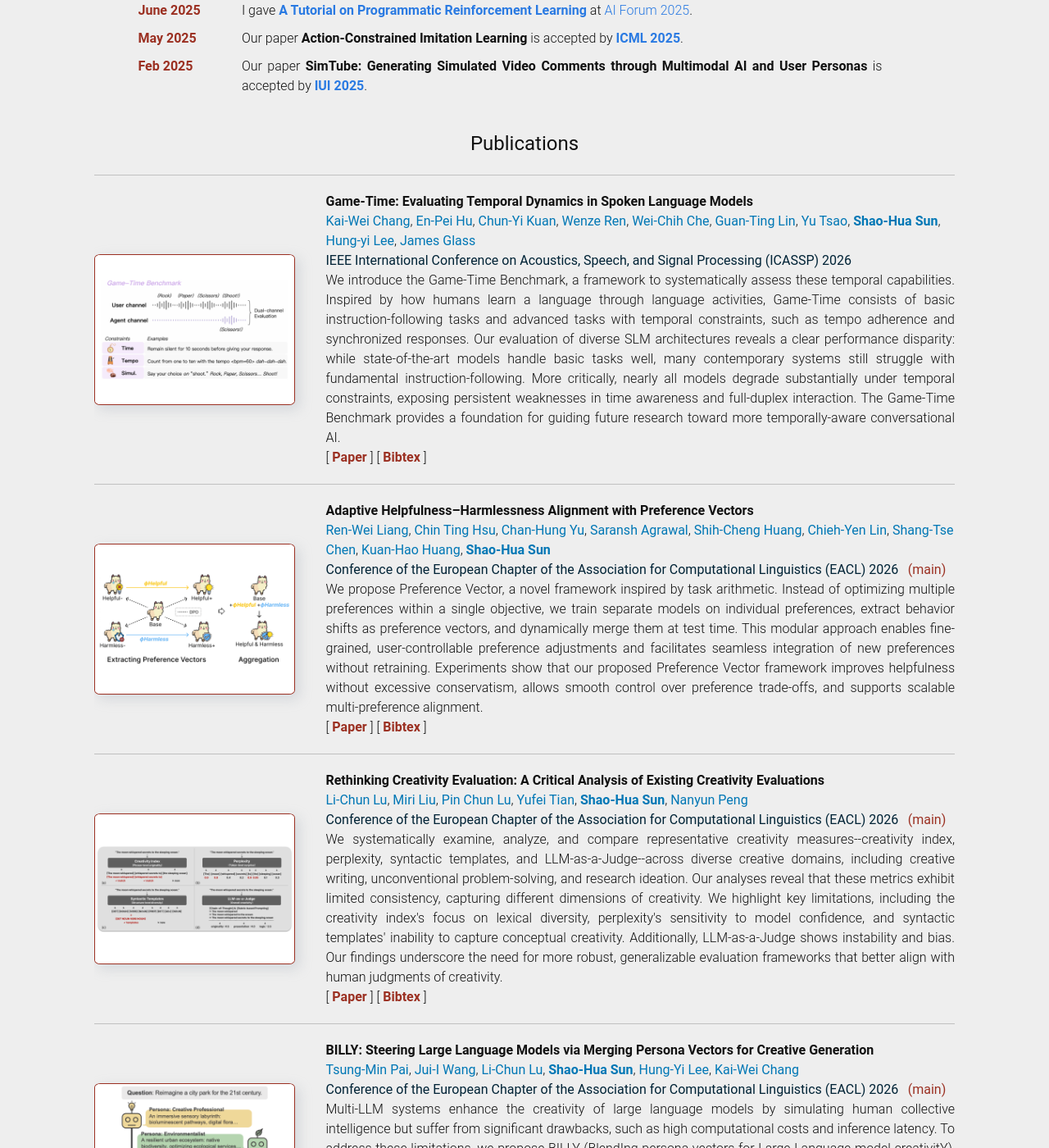
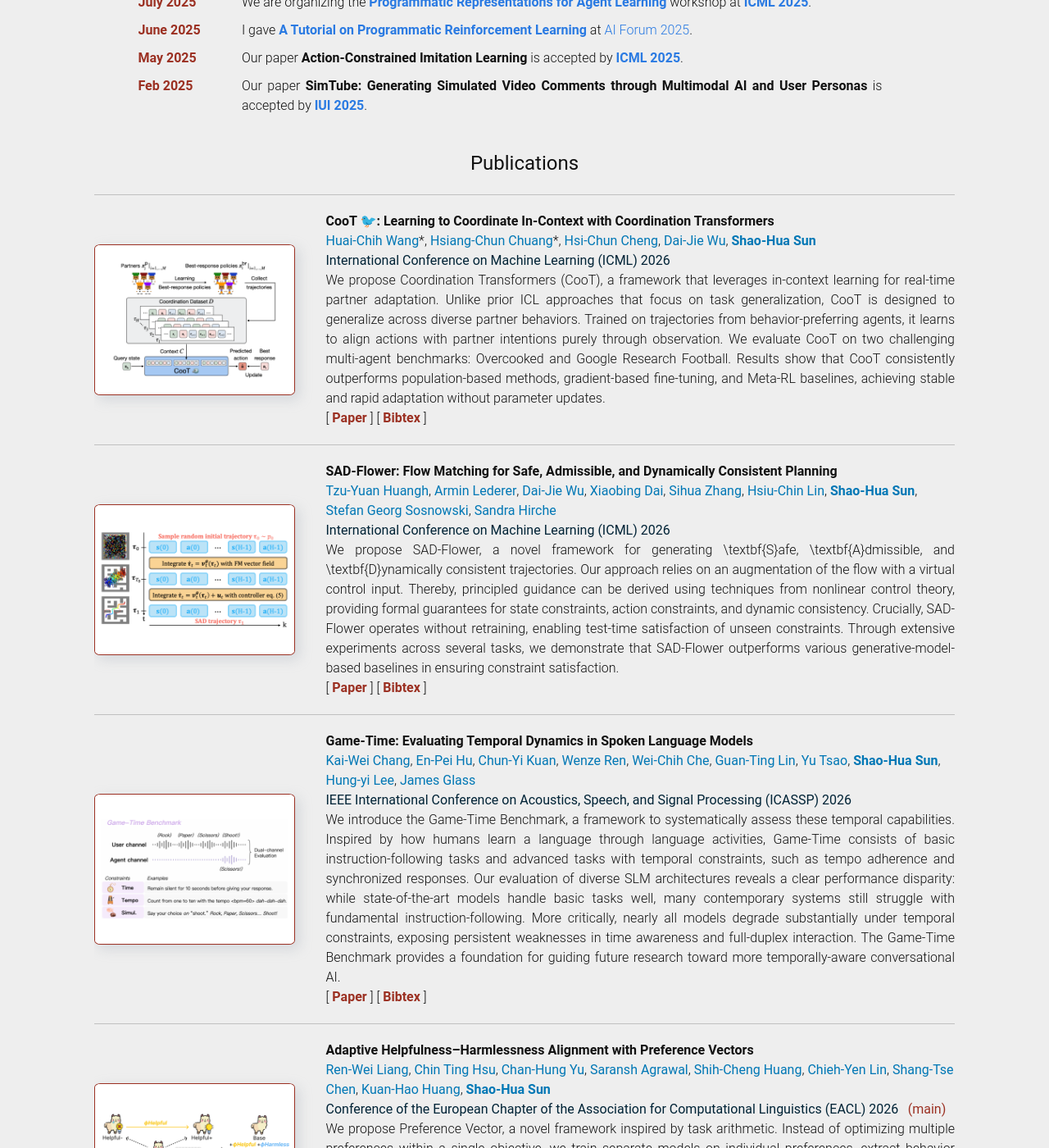
Before and after one commit to shaohua0116/shaohua0116.github.io, a Jekyll site: the page built from index.html, in a window 1280 px wide and 1400 px high, scrolled down 1498 px. Shown: the whole window at 82% size. Built offline with Jekyll 4.4.1, drawn with Linux system fonts in a browser that asks for light colours; some web fonts are replaced; some of the changed text lies outside the part shown.

Commit message:
icml 2026

```diff
--- a/_data/industry.yml
+++ b/_data/industry.yml
@@ -1,4 +1,4 @@
-- partnership: "<b>TSMC</b> (台積電), <b>Nvidia</b> (輝達), <b>ASUS</b> (華碩), <b>欣坊/神農氏</b>, <b>TrendForce</b> (集邦), <b>VICI Holdings</b> (威旭資訊)"
+- partnership: "<b>TSMC</b> (台積電), <b>Nvidia</b> (輝達), <b>ASUS</b> (華碩), <b>欣坊/神農氏</b>, <b>TrendForce</b> (集邦), <b>VICI Holdings</b> (威旭資訊), <b>ITRI</b> (工研院), <b>Delta Electronics</b> (台達電)"
   partner: '產學合作'
 - partnership: "<b>Appier</b> (沛星互動) "
   partner: 'Adjunct Research Scientist'
--- a/_data/publications.yml
+++ b/_data/publications.yml
@@ -1,3 +1,65 @@
+- title: 'CooT 🐦: Learning to Coordinate In-Context with Coordination Transformers'
+  date:  'May 202'
+  imgurl: '/images/projects/coot.png'
+  imgprop: 'frame'
+  selected: true
+  authors:
+    - name: Huai-Chih Wang
+      equal_contribution: true
+    - name: Hsiang-Chun Chuang
+      equal_contribution: true
+    - name: Hsi-Chun Cheng
+    - name: Dai-Jie Wu
+      url:  'https://jaywu109.github.io/'
+    - name: Shao-Hua Sun
+      url:  ''
+      me: true
+  desc: 'We propose Coordination Transformers (CooT), a framework that leverages in-context learning for real-time partner adaptation. Unlike prior ICL approaches that focus on task generalization, CooT is designed to generalize across diverse partner behaviors. Trained on trajectories from behavior-preferring agents, it learns to align actions with partner intentions purely through observation. We evaluate CooT on two challenging multi-agent benchmarks: Overcooked and Google Research Football. Results show that CooT consistently outperforms population-based methods, gradient-based fine-tuning, and Meta-RL baselines, achieving stable and rapid adaptation without parameter updates.'
+  abstract: 'Effective coordination among unfamiliar partners remains a major challenge in multi-agent systems. Existing approaches, such as population-based methods, improve robustness through diversity but often lack mechanisms for efficient adaptation beyond the training distribution. Fine-tuning is also impractical for few-shot learning because it requires a large number of interactions for meaningful improvement. To address these limitations, we propose Coordination Transformers (CooT), a framework that leverages in-context learning (ICL) for real-time partner adaptation. Unlike prior ICL approaches that focus on task generalization, CooT is designed to generalize across diverse partner behaviors. Trained on trajectories from behavior-preferring agents, it learns to align actions with partner intentions purely through observation. We evaluate CooT on two challenging multi-agent benchmarks: Overcooked and Google Research Football. Results show that CooT consistently outperforms population-based methods, gradient-based fine-tuning, and Meta-RL baselines, achieving stable and rapid adaptation without parameter updates. Human evaluations also identify CooT as a preferred collaborator, and our ablations confirm its ability to adapt quickly to new partners and remain stable under sudden partner changes, making it reliable for real-world human-AI collaboration.'
+  tags:
+    - name: 'Paper'
+      url:  'https://arxiv.org/abs/2506.23549'
+    - name: 'Bibtex'
+      url:  '/bibtex/coot.txt'
+  publisher:  'International Conference on Machine Learning (ICML) 2026'
+  oral: false
+  oral_text: ''
+  status:   ''
+
+- title: 'SAD-Flower: Flow Matching for Safe, Admissible, and Dynamically Consistent Planning'
+  date:  'May 2025'
+  imgurl: '/images/projects/sadflower.png'
+  imgprop: 'frame'
+  selected: true
+  authors:
+    - name: Tzu-Yuan Huangh
+    - name: Armin Lederer
+      url: 'https://alederer25.github.io/'
+    - name: Dai-Jie Wu
+      url:  'https://jaywu109.github.io/'
+    - name: Xiaobing Dai
+    - name: Sihua Zhang
+    - name: Hsiu-Chin Lin
+      url:  'https://sites.google.com/site/hsiuchinlin/'
+    - name: Shao-Hua Sun
+      url:  ''
+      me: true
+    - name: Stefan Georg Sosnowski
+      url:  'https://www.ce.cit.tum.de/itr/sosnowski/'
+    - name: Sandra Hirche
+      url:  'https://www.professoren.tum.de/en/hirche-sandra'
+  desc: 'We propose SAD-Flower, a novel framework for generating \textbf{S}afe, \textbf{A}dmissible, and \textbf{D}ynamically consistent trajectories. Our approach relies on an augmentation of the flow with a virtual control input. Thereby, principled guidance can be derived using techniques from nonlinear control theory, providing formal guarantees for state constraints, action constraints, and dynamic consistency. Crucially, SAD-Flower operates without retraining, enabling test-time satisfaction of unseen constraints. Through extensive experiments across several tasks, we demonstrate that SAD-Flower outperforms various generative-model-based baselines in ensuring constraint satisfaction.'
+  abstract: 'Flow matching (FM) has shown promising results in data-driven planning. However, it inherently lacks formal guarantees for ensuring state and action constraints, whose satisfaction is a fundamental and crucial requirement for the safety and admissibility of planned trajectories on various systems. Moreover, existing FM planners do not ensure the dynamical consistency, which potentially renders trajectories inexecutable. We address these shortcomings by proposing SAD-Flower, a novel framework for generating \textbf{S}afe, \textbf{A}dmissible, and \textbf{D}ynamically consistent trajectories. Our approach relies on an augmentation of the flow with a virtual control input. Thereby, principled guidance can be derived using techniques from nonlinear control theory, providing formal guarantees for state constraints, action constraints, and dynamic consistency. Crucially, SAD-Flower operates without retraining, enabling test-time satisfaction of unseen constraints. Through extensive experiments across several tasks, we demonstrate that SAD-Flower outperforms various generative-model-based baselines in ensuring constraint satisfaction.'
+  tags:
+    - name: 'Paper'
+      url:  'https://arxiv.org/abs/2511.05355'
+    - name: 'Bibtex'
+      url:  '/bibtex/sadflower.txt'
+  publisher:  'International Conference on Machine Learning (ICML) 2026'
+  oral: false
+  oral_text: ''
+  status:   ''
+
 - title: 'Game-Time: Evaluating Temporal Dynamics in Spoken Language Models'
   date:  'May 2026'
   imgurl: '/images/projects/game_time.png'
--- /dev/null
+++ b/bibtex/coot.txt
@@ -0,0 +1,6 @@
+@inproceedings{wang2026coot,
+  title={CooT: Learning to Coordinate In-Context with Coordination Transformers},
+  author={Wang, Huai-Chih and Chuang, Hsiang-Chun and Cheng, Hsi-Chun and Wu, Dai-Jie and Sun, Shao-Hua},
+  booktitle={International Conference on Machine Learning},
+  year={2026}
+}
--- /dev/null
+++ b/bibtex/sadflower.txt
@@ -0,0 +1,6 @@
+@inproceedings{huang2025sadflower,
+  title={SAD-Flower: Flow Matching for Safe, Admissible, and Dynamically Consistent Planning},
+  author={Huang, Tzu-Yuan and Lederer, Armin and Wu, Dai-Jie and Dai, Xiaobing and Zhang, Sihua and Sosnowski, Stefan Georg and Sun, Shao-Hua and Hirche, Sandra},
+  booktitle = {International Conference on Machine Learning},
+  year={2026}
+}
```
Also changed, not shown: images/projects/coot.png (added), images/projects/sadflower.png (added), 1 other file.
